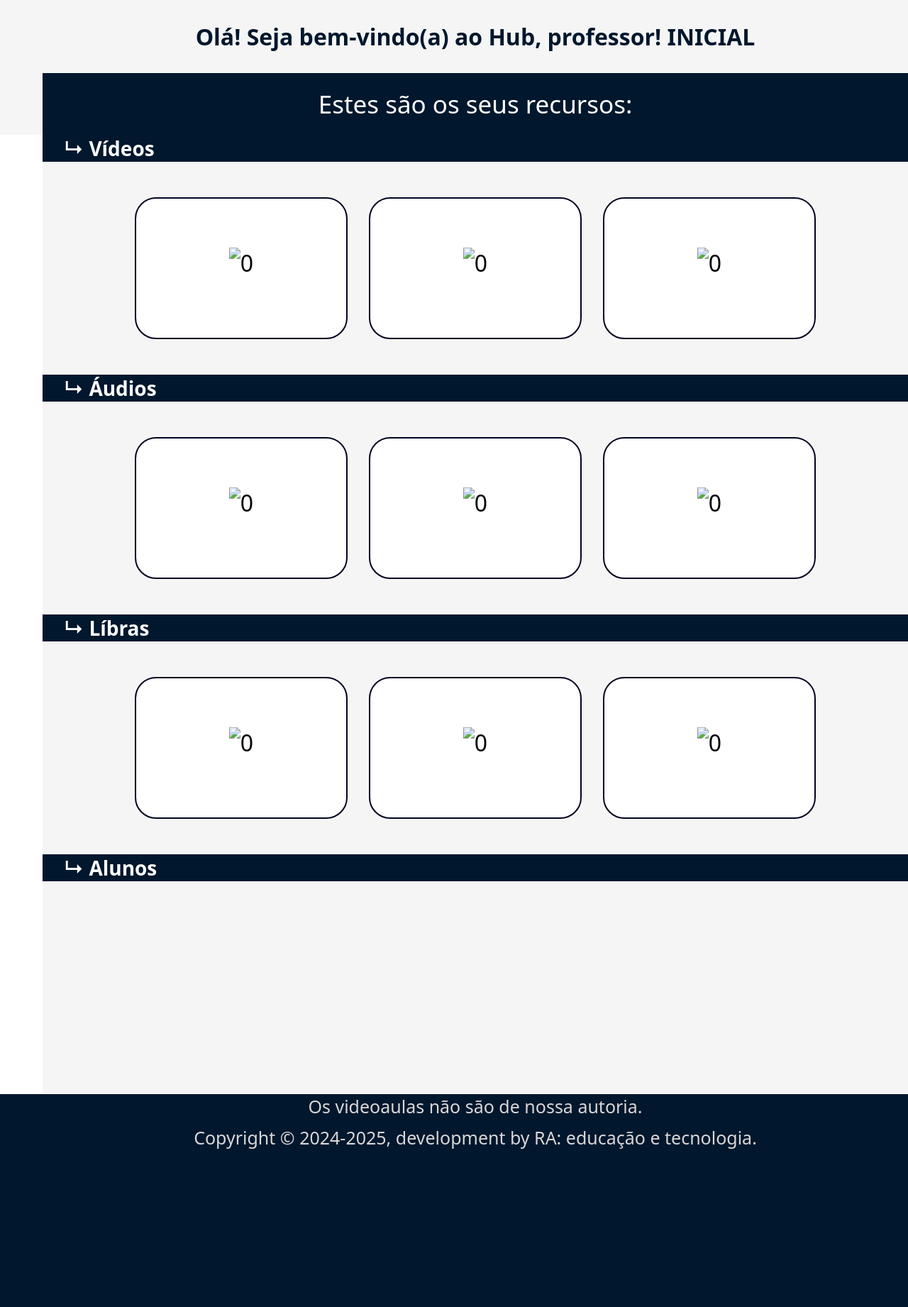
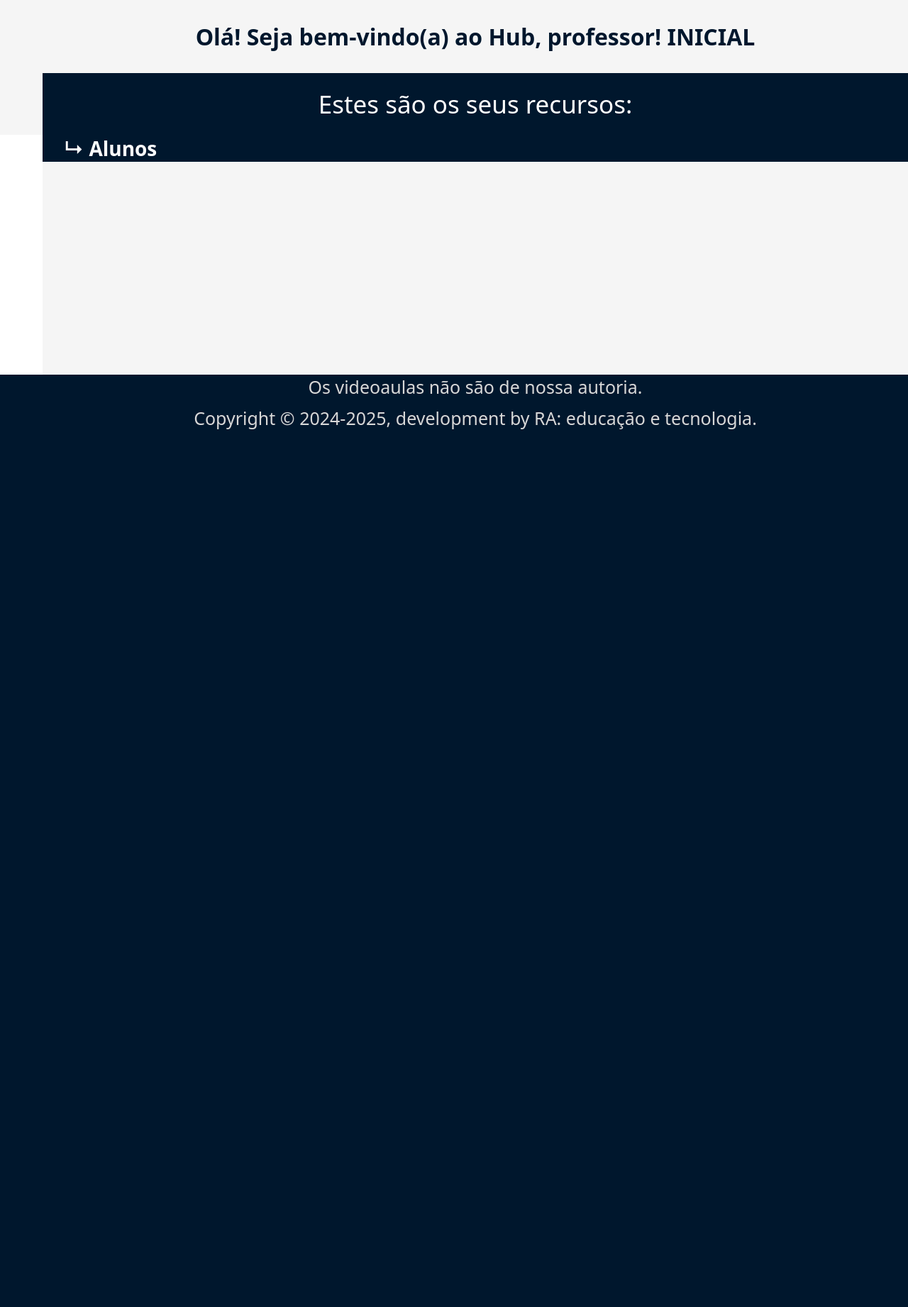
Before and after one commit to joaocidade/Projeto-PP, a PHP site: page /Hub/hubInicial.php in a window 1280 px wide. Shown: the whole page at 71% size. After the commit the page ends 605 px from the top, so only its background shows below. Run offline with PHP 8.4, Linux system fonts and the light colour scheme; data that the repository does not hold is empty.

Commit message:
separação de seções do hub

```diff
--- a/Hub/hubInicial.php
+++ b/Hub/hubInicial.php
@@ -28,48 +28,6 @@ $resultado = mysqli_query($conn,$sql);
     </header>
 
     <main>
-    <section id="videos">
-        <p class='txt_sections'>↳ Vídeos</p>
-        <div class="caixas">
-            <div class="caixa">
-                <a href="" target="_blank"><img src="" alt="0"></a>
-            </div>
-            <div class="caixa">
-                <a href="" target="_blank"><img src="" alt="0"></a>
-            </div>
-            <div class="caixa">
-                <a href="" target="_blank"><img src="" alt="0"></a>
-            </div>
-        </div>
-    </section>
-    <section id="audio">
-        <p class="txt_sections">↳ Áudios</p>
-        <div class="caixas">
-            <div class="caixa">
-                <a href="" target="_blank"><img src="" alt="0"></a>
-            </div>
-            <div class="caixa">
-                <a href="" target="_blank"><img src="" alt="0"></a>
-            </div>
-            <div class="caixa">
-                <a href="" target="_blank"><img src="" alt="0"></a>
-            </div>
-        </div>
-    </section>
-    <section id="libras">
-        <p class="txt_sections">↳ Líbras</p>
-        <div class="caixas">
-            <div class="caixa">
-                <a href="" target="_blank"><img src="" alt="0"></a>
-            </div>
-            <div class="caixa">
-                <a href="" target="_blank"><img src="" alt="0"></a>
-            </div>
-            <div class="caixa">
-                <a href="" target="_blank"><img src="" alt="0"></a>
-            </div>
-        </div>
-    </section>
     <section id="libras">
         <p class="txt_sections">↳ Alunos</p>
         <div class="caixas">
```
Also changed, not shown: Hub/hubAudios.php (+0 -18 lines), Hub/hubLibras.php (+0 -18 lines), Hub/hubVR.php (+0 -18 lines), Hub/hubVideos.php (+0 -18 lines).
